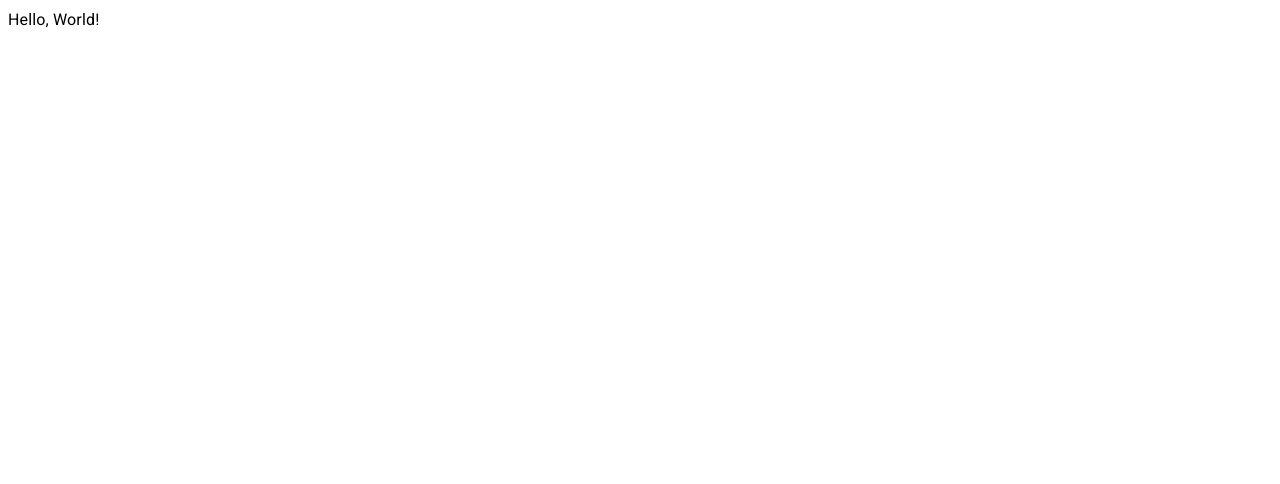
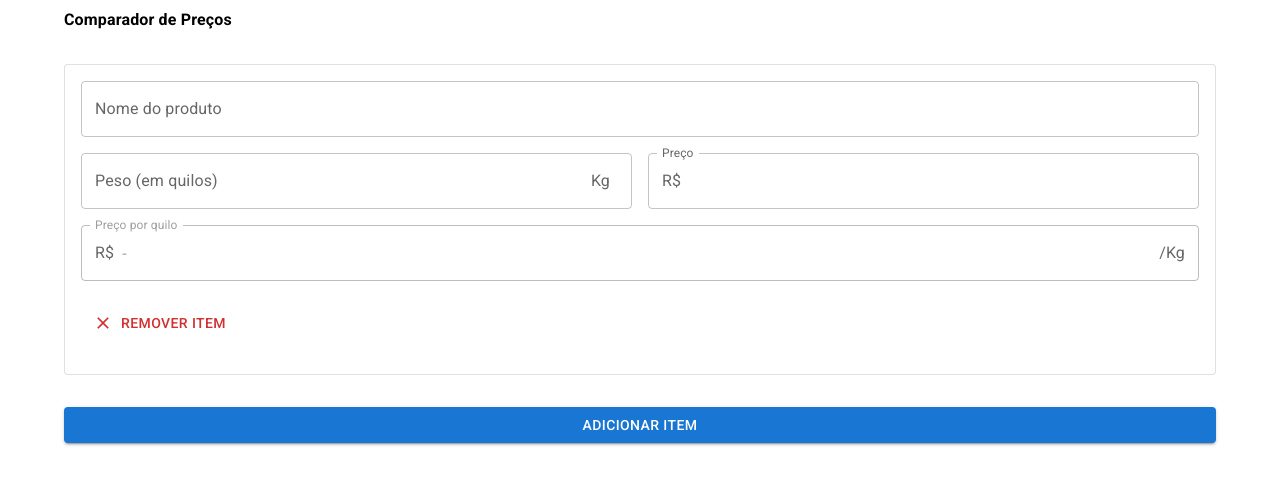
Before and after one commit to Diego-Moreira8/comparador-de-precos, a React (Vite) app: page / in a window 1280 px wide. Shown: the top 484 px of the page. Built offline with nearby package versions, Linux system fonts and the light colour scheme.

Commit message:
feat: adiciona campos de itens

```diff
--- a/src/App.tsx
+++ b/src/App.tsx
@@ -1,11 +1,79 @@
-import { Box, Typography } from "@mui/material";
+import { Button, Container, Stack, Typography } from "@mui/material";
+import { useState } from "react";
+import { v4 as uuid } from "uuid";
+import { Item as ItemRatio } from "./components/Item";
+
+interface ItemRatio {
+  id: string;
+  ratio: null | number;
+}
 
 function App() {
-  console.log();
+  const [itemsRatios, setItemsRatios] = useState<ItemRatio[]>(() => [
+    {
+      id: uuid(),
+      ratio: null,
+    },
+  ]);
+
+  const addItem = () => {
+    setItemsRatios([
+      ...itemsRatios,
+      {
+        id: uuid(),
+        ratio: null,
+      },
+    ]);
+  };
+
+  const removeItem = (itemId: string) => {
+    setItemsRatios(itemsRatios.filter((item) => item.id !== itemId));
+  };
+
+  const updateItem = (
+    itemId: string,
+    weightInput: string,
+    priceInput: string,
+  ) => {
+    setItemsRatios(
+      itemsRatios.map((item) => {
+        if (item.id === itemId) {
+          return {
+            id: itemId,
+            ratio: parseInt(priceInput) / parseInt(weightInput),
+          };
+        } else {
+          return item;
+        }
+      }),
+    );
+  };
+
   return (
-    <Box>
-      <Typography>Hello, World!</Typography>
-    </Box>
+    <Container>
+      <Stack spacing={4}>
+        <Typography component="h1" sx={{ fontWeight: 700 }}>
+          Comparador de Preços
+        </Typography>
+
+        <Stack spacing={2}>
+          {itemsRatios.map((item) => (
+            <ItemRatio
+              key={item.id}
+              ratio={item.ratio}
+              onInputsChange={(weightInput: string, priceInput: string) =>
+                updateItem(item.id, weightInput, priceInput)
+              }
+              onRemove={() => removeItem(item.id)}
+            />
+          ))}
+        </Stack>
+
+        <Button onClick={addItem} variant="contained">
+          Adicionar item
+        </Button>
+      </Stack>
+    </Container>
   );
 }
 
--- /dev/null
+++ b/src/components/Item.tsx
@@ -0,0 +1,110 @@
+import CloseIcon from "@mui/icons-material/Close";
+import {
+  Button,
+  Card,
+  CardActions,
+  CardContent,
+  InputAdornment,
+  Stack,
+  TextField,
+} from "@mui/material";
+import { useId, useState } from "react";
+
+interface ItemProps {
+  ratio: null | number;
+  onInputsChange: (weightInput: string, priceInput: string) => void;
+  onRemove: () => void;
+}
+
+function Item({ ratio, onInputsChange, onRemove }: ItemProps) {
+  const [nameInput, setNameInput] = useState("");
+  const [weightInput, setWeightInput] = useState("");
+  const [priceInput, setPriceInput] = useState("");
+
+  const nameInputId = useId();
+  const weightInputId = useId();
+  const priceInputId = useId();
+  const ratioInputId = useId();
+
+  return (
+    <Card variant="outlined">
+      <CardContent>
+        <Stack direction={"column"} spacing={2}>
+          <TextField
+            fullWidth
+            value={nameInput}
+            onChange={(e) => {
+              setNameInput(e.target.value);
+            }}
+            id={nameInputId}
+            label="Nome do produto"
+          />
+
+          <Stack direction={{ xs: "column", sm: "row" }} spacing={2}>
+            <TextField
+              fullWidth
+              value={weightInput}
+              onChange={(e) => {
+                setWeightInput(e.target.value);
+                onInputsChange(weightInput, priceInput);
+              }}
+              id={weightInputId}
+              label="Peso (em quilos)"
+              slotProps={{
+                input: {
+                  endAdornment: (
+                    <InputAdornment position="start">Kg</InputAdornment>
+                  ),
+                },
+              }}
+            />
+
+            <TextField
+              fullWidth
+              value={priceInput}
+              onChange={(e) => {
+                setPriceInput(e.target.value);
+                onInputsChange(weightInput, priceInput);
+              }}
+              id={priceInputId}
+              label="Preço"
+              slotProps={{
+                input: {
+                  startAdornment: (
+                    <InputAdornment position="start">R$</InputAdornment>
+                  ),
+                },
+              }}
+            />
+          </Stack>
+
+          <TextField
+            fullWidth
+            value={ratio === null ? "-" : ratio}
+            id={ratioInputId}
+            disabled
+            label="Preço por quilo"
+            slotProps={{
+              input: {
+                startAdornment: (
+                  <InputAdornment position="start">R$</InputAdornment>
+                ),
+                endAdornment: (
+                  <InputAdornment position="end">/Kg</InputAdornment>
+                ),
+              },
+            }}
+          />
+
+          <CardActions>
+            <Button onClick={onRemove} startIcon={<CloseIcon />} color="error">
+              Remover item
+            </Button>
+          </CardActions>
+        </Stack>
+      </CardContent>
+    </Card>
+  );
+}
+
+export { Item };
```
Also changed, not shown: package.json (+4 -3 lines), 1 other file (tests, documents, lock files or other folders).
